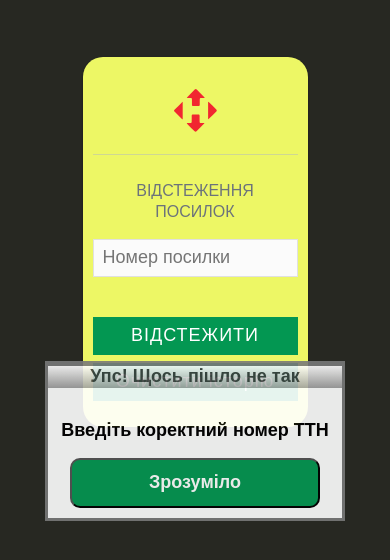
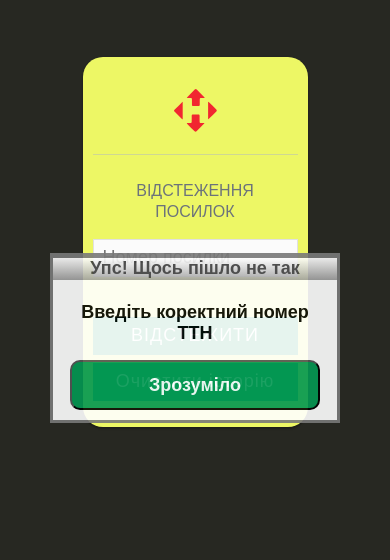
Before and after one commit to V1codin/JS-Lesson, a website built with webpack: page public/index.html in a window 390 px wide. Both pictures are taken after a click on the button "ВІДСТЕЖИТИ". Built offline with nearby package versions, Linux system fonts and the light colour scheme.

Commit message:
adjusted styles

```diff
--- a/public/index.html
+++ b/public/index.html
@@ -4,12 +4,13 @@
     <meta charset="UTF-8" />
     <meta name="viewport" content="width=device-width, initial-scale=1.0" />
     <link rel="stylesheet" href="style.css" />
+    <link rel="stylesheet" href="media.css" />
+    <link rel="stylesheet" href="warning.css" />
     <script src="bundle.js" defer></script>
     <title>Document</title>
   </head>
   <body>
     <div class="container">
-      <div class="warning"></div>
       <div class="container_wrapper">
         <div
           id="np-tracking"
--- /dev/null
+++ b/public/media.css
@@ -0,0 +1,20 @@
+@media (max-width: 740px) {
+  .container_wrapper {
+    flex-direction: column;
+  }
+  .btns {
+    margin-top: 8px;
+    font-size: 18px;
+  }
+  #input-container_user-input {
+    margin-top: 5px;
+    font-size: 18px;
+  }
+  .container_out_mod {
+    text-align: center;
+  }
+
+  .article_font-mod {
+    font-size: 18px;
+  }
+}
--- a/public/style.css
+++ b/public/style.css
@@ -21,50 +21,6 @@ p {
 }
 .article_font-mod {
   font-size: 20px;
-}
-.warning_closeBtn {
-  background-color: #039752;
-  width: 115px;
-  height: 35px;
-  border-radius: 10px;
-  font-size: 16px;
-  color: white;
-  font-weight: bold;
-  cursor: pointer;
-}
-.warning_closeBtn:hover {
-  background-color: #006938;
-}
-
-.warning {
-  padding: 10px;
-  position: absolute;
-  z-index: 50;
-  display: none;
-  flex-direction: column;
-  align-items: center;
-  justify-content: space-between;
-  text-align: center;
-  border: 3px solid #797979;
-  margin-top: 6%;
-  opacity: 0.9;
-  background-color: #ffffff;
-  width: 400px;
-  height: 160px;
-}
-.warning_header {
-  position: relative;
-  top: -11px;
-  color: #3c3c3c;
-  border: 3px solid #797979;
-  border-bottom: none;
-  width: inherit;
-  height: 25px;
-  font-weight: bold;
-  font-size: 18px;
-  text-align: center;
-  background: linear-gradient(white, #a0a0a0);
-  background-color: #c2c2c2;
 }
 
 .list_link {
@@ -220,32 +176,3 @@ input {
 .btns:hover {
   background: #006938;
 }
-
-@media (max-width: 740px) {
-  .container_wrapper {
-    flex-direction: column;
-  }
-  .btns {
-    margin-top: 8px;
-    font-size: 18px;
-  }
-  #input-container_user-input {
-    margin-top: 5px;
-    font-size: 18px;
-  }
-  .container_out_mod {
-    text-align: center;
-  }
-  .warning {
-    top: 40%;
-    width: 300px;
-  }
-  .article_font-mod {
-    font-size: 18px;
-  }
-  .warning_closeBtn {
-    width: 250px;
-    height: 50px;
-    font-size: 18px;
-  }
-}
--- /dev/null
+++ b/public/warning.css
@@ -0,0 +1,61 @@
+.warning_closeBtn {
+  background-color: #039752;
+  width: 115px;
+  height: 35px;
+  margin-top: 10px;
+  border-radius: 10px;
+  font-size: 16px;
+  color: white;
+  font-weight: bold;
+  cursor: pointer;
+}
+.warning_closeBtn:hover {
+  background-color: #006938;
+}
+
+.warning {
+  padding: 10px;
+  position: absolute;
+  z-index: 50;
+  display: none;
+  flex-direction: column;
+  align-items: center;
+  justify-content: space-between;
+  text-align: center;
+  border: 3px solid #797979;
+  margin-top: 30vh;
+  opacity: 0.9;
+  background-color: #ffffff;
+  width: 400px;
+  height: 170px;
+}
+.warning_header {
+  position: relative;
+  top: -11px;
+  color: #3c3c3c;
+  border: 3px solid #797979;
+  border-bottom: none;
+  width: 107%;
+  height: 25px;
+  font-weight: bold;
+  font-size: 18px;
+  text-align: center;
+  background: linear-gradient(white, #a0a0a0);
+  background-color: #c2c2c2;
+}
+
+@media (max-width: 740px) {
+  .warning {
+    top: 30%;
+    margin-top: 0;
+    width: 290px;
+  }
+  .warning_closeBtn {
+    width: 250px;
+    height: 50px;
+    font-size: 18px;
+  }
+  .warning_header {
+    width: inherit;
+  }
+}
--- a/src/Init.js
+++ b/src/Init.js
@@ -58,7 +58,7 @@ class InitElements {
               );
               return r;
             } else {
-              throw this.warnings.checker(this.renderer, 1);
+              throw this.warnings.checker(this.renderer, 1, this);
             }
           })
           .then((q) => {
@@ -83,11 +83,11 @@ class InitElements {
       if (!this.historyData.dataObj.linkNames.hasOwnProperty(userNumber)) {
         return true;
       } else {
-        return this.warnings.checker(this.renderer, 2);
+        return this.warnings.checker(this.renderer, 2, this);
       }
     } else {
       this.dataInput.value = null;
-      return this.warnings.checker(this.renderer, 3);
+      return this.warnings.checker(this.renderer, 3, this);
     }
   }
   /**
--- a/src/RenderHtml.js
+++ b/src/RenderHtml.js
@@ -29,7 +29,7 @@ class RenderHtml {
    * Add a function to the BUTTON to clear warning container and hide it.
    * @param {string} - Text of the warning to display.
    */
-  renderWarning(warningText, parentEl) {
+  renderWarning(warningText, parentEl, obj) {
     if (parentEl.innerHTML.includes("div")) {
       return false;
     } else {
@@ -50,6 +50,15 @@ class RenderHtml {
       };
 
       parentEl.append(warnHeader, warnArticle, okBtn);
+
+      if (obj.dataInput.value) {
+        const deliveryNumber = document.createElement("p");
+        deliveryNumber.style = "color:red";
+        deliveryNumber.innerHTML = obj.dataInput.value;
+
+        parentEl.insertBefore(deliveryNumber, warnArticle);
+      }
+
       parentEl.style = "display: flex";
     }
   }
--- a/src/Warnings.js
+++ b/src/Warnings.js
@@ -1,32 +1,48 @@
 class Warnings {
   constructor(renderObj) {
-    this.warnContainer = document.querySelector(".warning");
+    this.warnContainer = null;
+
+    this.createWarningContainer();
 
     this.noNumberWarning = "Посилка з таким номером не знайдена";
     this.numberIsAvailableWarning = "Такий номер ТТН вже є в історії пошуку";
     this.incorrectNumberWarning = "Введіть коректний номер ТТН";
   }
-  checker(object, checker) {
+  createWarningContainer() {
+    this.warnContainer = document.createElement("div");
+    this.warnContainer.className = "warning";
+
+    const parent = document.querySelector("body");
+    parent.insertBefore(this.warnContainer, parent.firstChild);
+  }
+  checker(object, checker, initObj) {
     switch (checker) {
       case 1:
-        return this.warning(object, this.noNumberWarning, this.warnContainer);
+        return this.warning(
+          object,
+          this.noNumberWarning,
+          this.warnContainer,
+          initObj
+        );
       case 2:
         return this.warning(
           object,
           this.numberIsAvailableWarning,
-          this.warnContainer
+          this.warnContainer,
+          initObj
         );
 
       case 3:
         return this.warning(
           object,
           this.incorrectNumberWarning,
-          this.warnContainer
+          this.warnContainer,
+          initObj
         );
     }
   }
-  warning(object, warnText, warnContainer) {
-    return object.renderWarning(warnText, warnContainer);
+  warning(object, warnText, warnContainer, initObj) {
+    return object.renderWarning(warnText, warnContainer, initObj);
   }
   clear() {
     this.warnContainer.style = "display: none";
```
